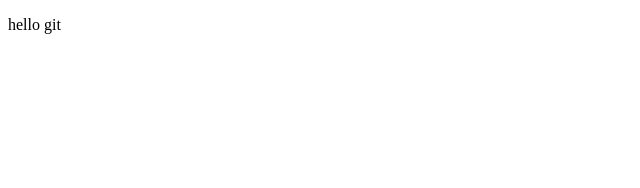
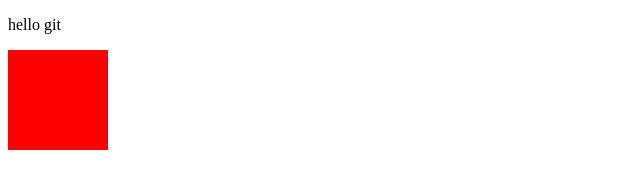
Before and after one commit to lijiweigh/sample, a plain HTML site: page index.html in a window 1280 px wide. Shown: the whole page, without its empty margins (0-640 px from the left). Drawn offline with Linux system fonts and the light colour scheme.

Commit message:
为div添加样式

```diff
--- a/index.html
+++ b/index.html
@@ -2,6 +2,14 @@
 <html>
 <head>
 	<title></title>
+	<style type="text/css">
+		.box{
+			width: 100px;
+			height: 100px;
+			background-color: red;
+		}
+
+	</style>
 </head>
 <body>
 	<p>
```
